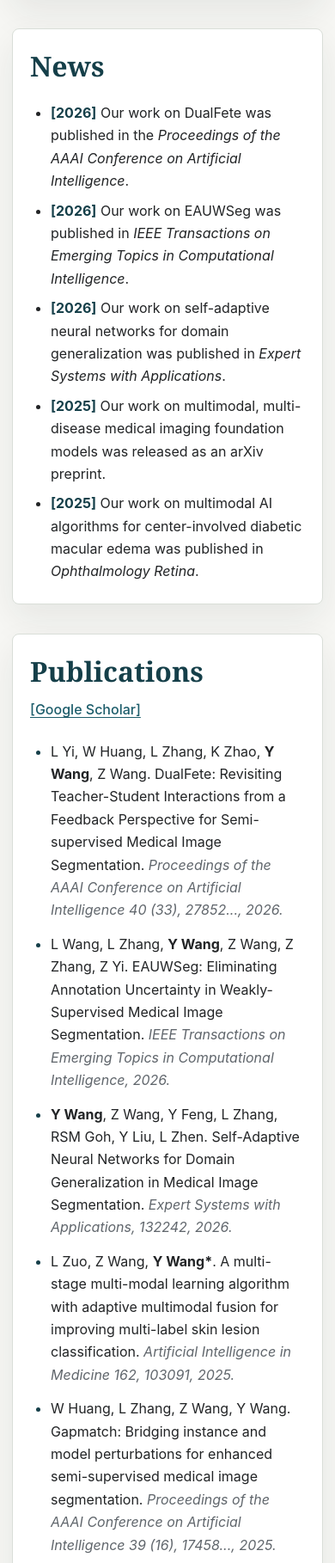
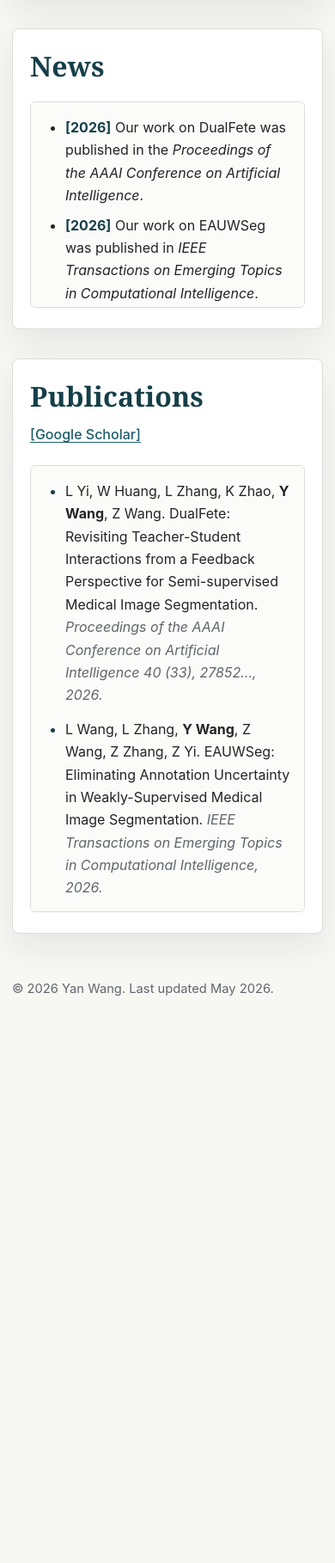
Before and after one commit to wangyan1993-scu/wangyan1993-scu.github.io, a plain HTML site: page index.html in a window 390 px wide. Shown: the part 1108-2926 px from the top of the page at 86% size. After the commit the page ends 2310 px from the top, so only its background shows below. Drawn offline with Linux system fonts and the light colour scheme.

Commit message:
Add scroll panels for news and publications

```diff
--- a/assets/css/style.css
+++ b/assets/css/style.css
@@ -125,6 +125,28 @@ h2 {
   scroll-margin-top: 24px;
 }
 
+.scroll-panel {
+  overflow-y: auto;
+  overscroll-behavior: contain;
+  border: 1px solid var(--line);
+  border-radius: 6px;
+  padding: 18px 20px;
+  background: #fbfbf9;
+}
+
+.scroll-panel:focus {
+  outline: 2px solid rgba(29, 93, 107, 0.24);
+  outline-offset: 2px;
+}
+
+.news-panel {
+  max-height: 260px;
+}
+
+.publications-panel {
+  max-height: 620px;
+}
+
 .profile-list {
   display: grid;
   gap: 0;
@@ -226,6 +248,18 @@ h2 {
     padding: 24px 20px;
   }
 
+  .scroll-panel {
+    padding: 16px 16px;
+  }
+
+  .news-panel {
+    max-height: 240px;
+  }
+
+  .publications-panel {
+    max-height: 520px;
+  }
+
   .profile-list div {
     grid-template-columns: 1fr;
     gap: 3px;
@@ -249,6 +283,14 @@ h2 {
     display: none;
   }
 
+  .scroll-panel {
+    overflow: visible;
+    max-height: none;
+    border: 0;
+    padding: 0;
+    background: transparent;
+  }
+
   .container {
     width: 100%;
   }
--- a/index.html
+++ b/index.html
@@ -56,13 +56,27 @@
 
       <section id="news" class="section">
         <h2>News</h2>
+        <div class="scroll-panel news-panel" tabindex="0" aria-label="Scrollable news list">
           <ul class="news-list">
             <li><time datetime="2026">[2026]</time> Our work on DualFete was published in the <em>Proceedings of the AAAI Conference on Artificial Intelligence</em>.</li>
             <li><time datetime="2026">[2026]</time> Our work on EAUWSeg was published in <em>IEEE Transactions on Emerging Topics in Computational Intelligence</em>.</li>
             <li><time datetime="2026">[2026]</time> Our work on self-adaptive neural networks for domain generalization was published in <em>Expert Systems with Applications</em>.</li>
+            <li><time datetime="2025">[2025]</time> Our work on adaptive multimodal fusion for multi-label skin lesion classification was published in <em>Artificial Intelligence in Medicine</em>.</li>
+            <li><time datetime="2025">[2025]</time> Our work on GapMatch was published in the <em>Proceedings of the AAAI Conference on Artificial Intelligence</em>.</li>
+            <li><time datetime="2025">[2025]</time> Our work on multimodal AI algorithms for center-involved diabetic macular edema was published in <em>Ophthalmology Retina</em>.</li>
             <li><time datetime="2025">[2025]</time> Our work on multimodal, multi-disease medical imaging foundation models was released as an arXiv preprint.</li>
-          <li><time datetime="2025">[2025]</time> Our work on multimodal AI algorithms for center-involved diabetic macular edema was published in <em>Ophthalmology Retina</em>.</li>
+            <li><time datetime="2025">[2025]</time> Our work on single-domain generalization via path flatness-aware optimization was published in <em>IEEE Transactions on Neural Networks and Learning Systems</em>.</li>
+            <li><time datetime="2025">[2025]</time> Our work on predicting lung tumor invasiveness was published in <em>Medical Engineering &amp; Physics</em>.</li>
+            <li><time datetime="2025">[2025]</time> Our work on local extremum mapping for weak supervision learning was published in <em>Bioengineering</em>.</li>
+            <li><time datetime="2024">[2024]</time> Our work on MedNAS was published in <em>IEEE Transactions on Evolutionary Computation</em>.</li>
+            <li><time datetime="2024">[2024]</time> Our work on geometric correspondence-based multimodal learning for ophthalmic image analysis was published in <em>IEEE Transactions on Medical Imaging</em>.</li>
+            <li><time datetime="2024">[2024]</time> Our work on neural architecture search with progressive evaluation and sub-population preservation was published in <em>IEEE Transactions on Evolutionary Computation</em>.</li>
+            <li><time datetime="2024">[2024]</time> Our work on the Global Challenge for Safe and Secure LLMs Track 1 was released as an arXiv preprint.</li>
+            <li><time datetime="2024">[2024]</time> Our work on continuous disentangled joint space learning for domain generalization was published in <em>IEEE Transactions on Neural Networks and Learning Systems</em>.</li>
+            <li><time datetime="2024">[2024]</time> Our work on category-aware test-time training domain adaptation appeared at <em>IEEE CAI</em>.</li>
+            <li><time datetime="2024">[2024]</time> Our work on cost-sensitive distribution alignment for retinal fundus diagnosis appeared at <em>IEEE CAI</em>.</li>
           </ul>
+        </div>
       </section>
 
       <section id="publications" class="section">
@@ -70,6 +84,7 @@
           Publications
           <a class="heading-link" href="https://scholar.google.com/citations?user=SpPZ8l4AAAAJ&amp;hl=en">[Google Scholar]</a>
         </h2>
+        <div class="scroll-panel publications-panel" tabindex="0" aria-label="Scrollable publications list">
           <ul class="publication-list">
           <li>
             L Yi, W Huang, L Zhang, K Zhao, <strong>Y Wang</strong>, Z Wang.
@@ -247,6 +262,7 @@
             <cite>Sci. China Inf. Sci. 48 (5), 511-520, 2018.</cite>
           </li>
           </ul>
+        </div>
       </section>
     </main>
 
```
Lines whose indentation alone changed are shown as unchanged.
